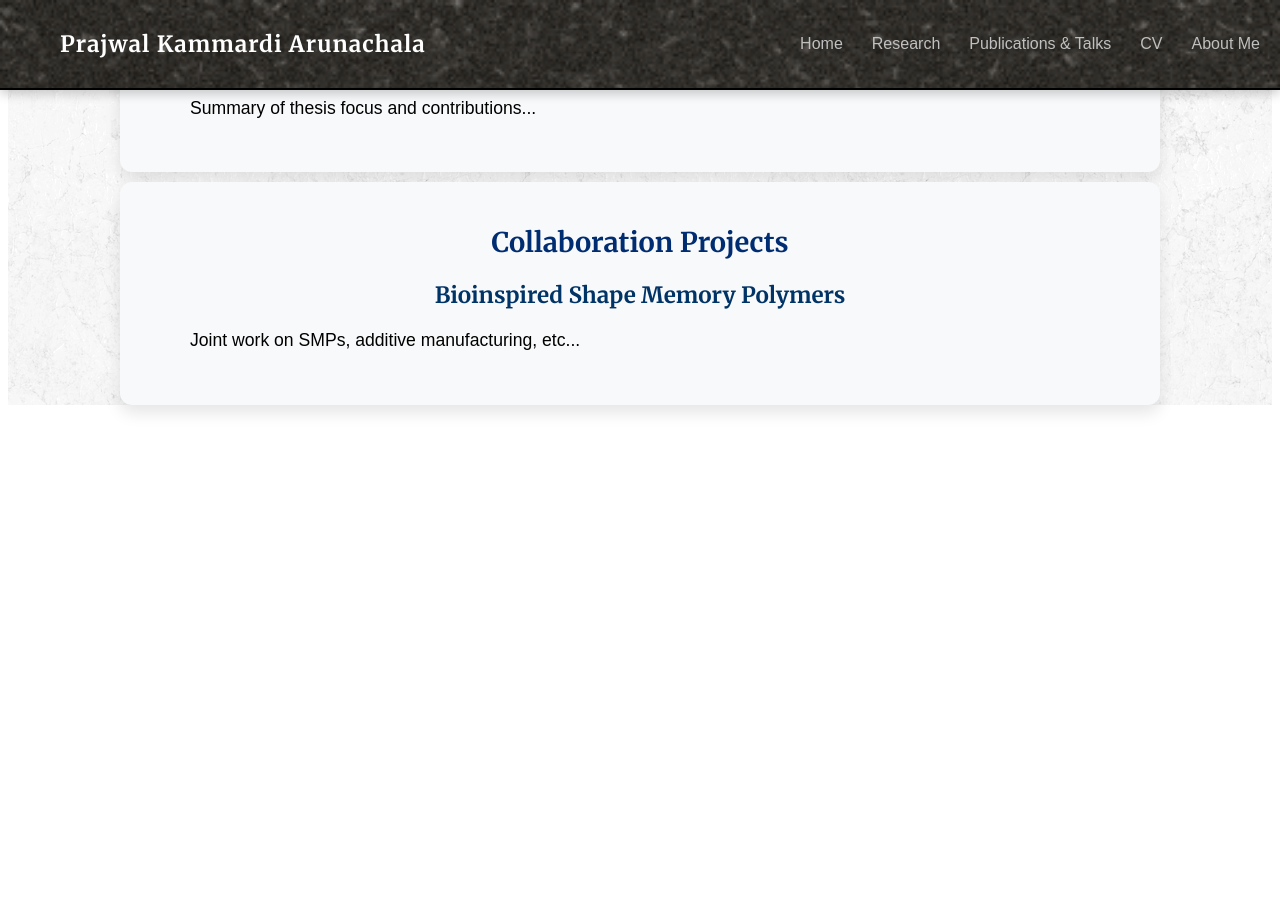
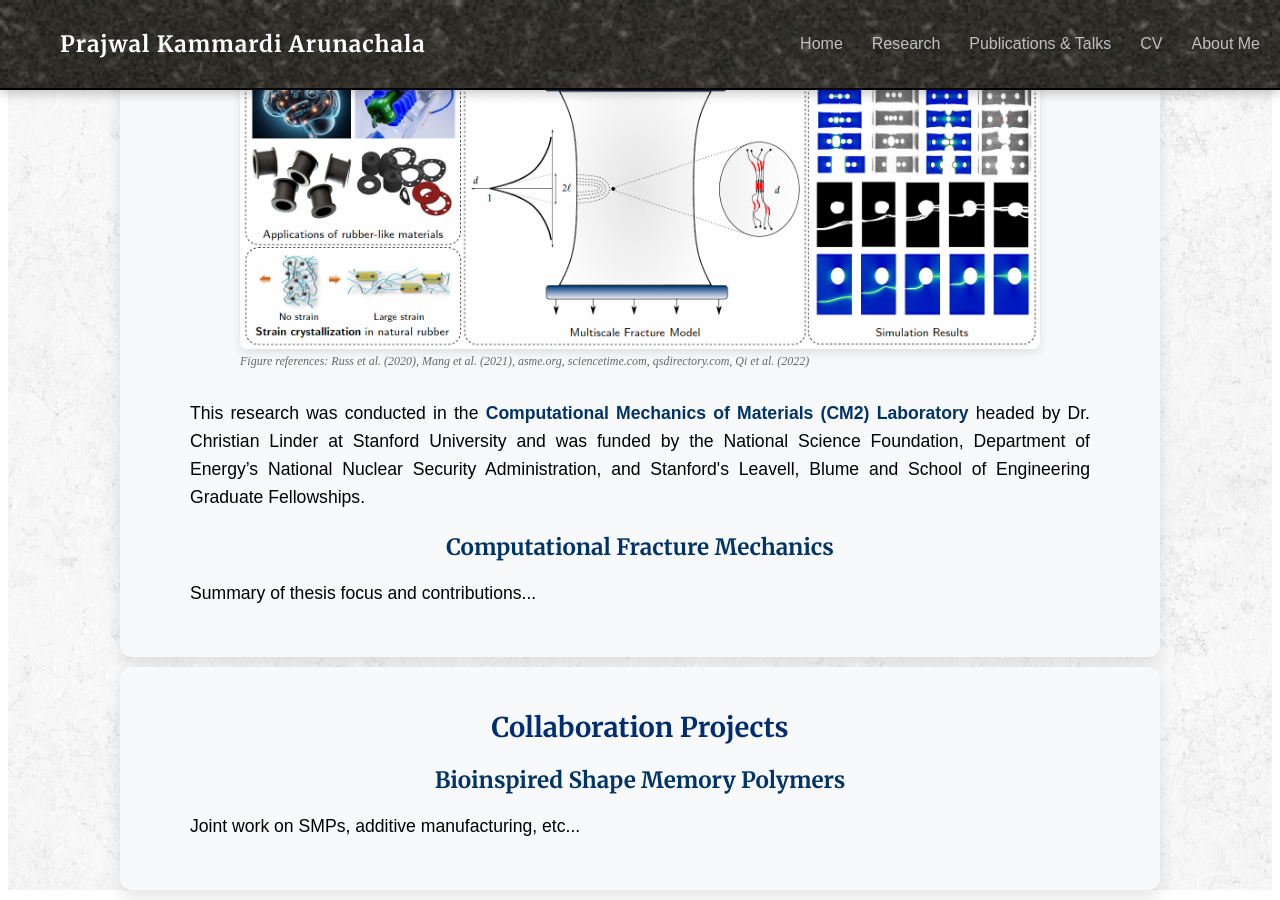
Before and after one commit to prajwalka/prajwalka.github.io, a Jekyll site: the page built from research.md, in a window 1280 px wide and 900 px high, scrolled down 1697 px. Built offline with Jekyll 4.4.1, drawn with Linux system fonts in a browser that asks for light colours; some web fonts are replaced; before the commit the page ends 2112 px from its top, so only the background shows below that; some of the changed text lies outside the part shown.

Commit message:
Updating research

```diff
--- a/research.md
+++ b/research.md
@@ -12,7 +12,7 @@ permalink: /research/
 
   <figure class="figure-block">
       <img src="/Photos/PostdocOverview.png" alt="Overview of postdoctoral research" class="research-image">
-      <figcaption class="figure-caption">Figure courtesy: Nikitin et al. (2023), Wang et al. (2021), Chunxian et al. (2011), bjhighstar.com, refractorymetal.com, titanium.com</figcaption>
+      <figcaption class="figure-caption">Figure references: Nikitin et al. (2023), Wang et al. (2021), Chunxian et al. (2011), bjhighstar.com, refractorymetal.com, titanium.com</figcaption>
   </figure>
 
   <p>
@@ -34,6 +34,16 @@ To address this challenge, I am developing novel microstructure-informed short c
 
 <section class="research-section">
   <h2>Doctoral Thesis</h2>
+
+  <figure class="figure-block">
+      <img src="/Photos/PhDOverview.png" alt="Overview of my phd research" class="research-image">
+      <figcaption class="figure-caption">Figure references: Russ et al. (2020), Mang et al. (2021), asme.org, sciencetime.com, qsdirectory.com, Qi et al. (2022)</figcaption>
+  </figure>
+
+  <p>
+    This research was conducted in the <a href="https://cm2.stanford.edu/" target="_blank">Computational Mechanics of Materials (CM2) Laboratory</a> headed by Dr. Christian Linder at Stanford University and was funded by the National Science Foundation, Department of Energy’s National Nuclear Security Administration, and Stanford's Leavell, Blume and School of Engineering Graduate Fellowships.
+  </p>
+
   <div class="research-subsection">
     <h3>Computational Fracture Mechanics</h3>
     <p>Summary of thesis focus and contributions...</p>
```
